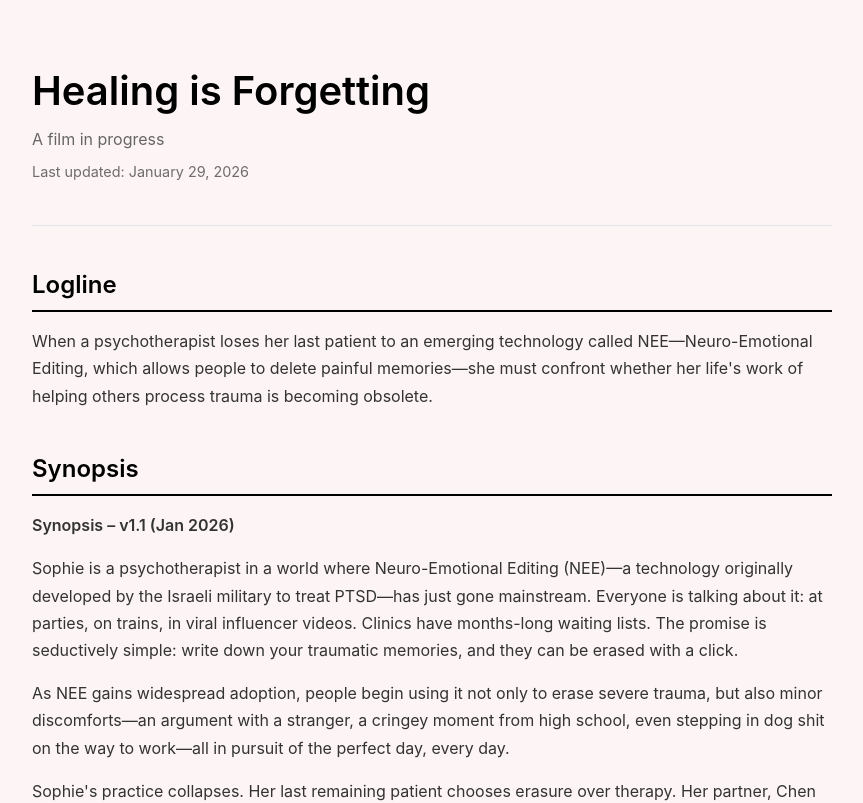
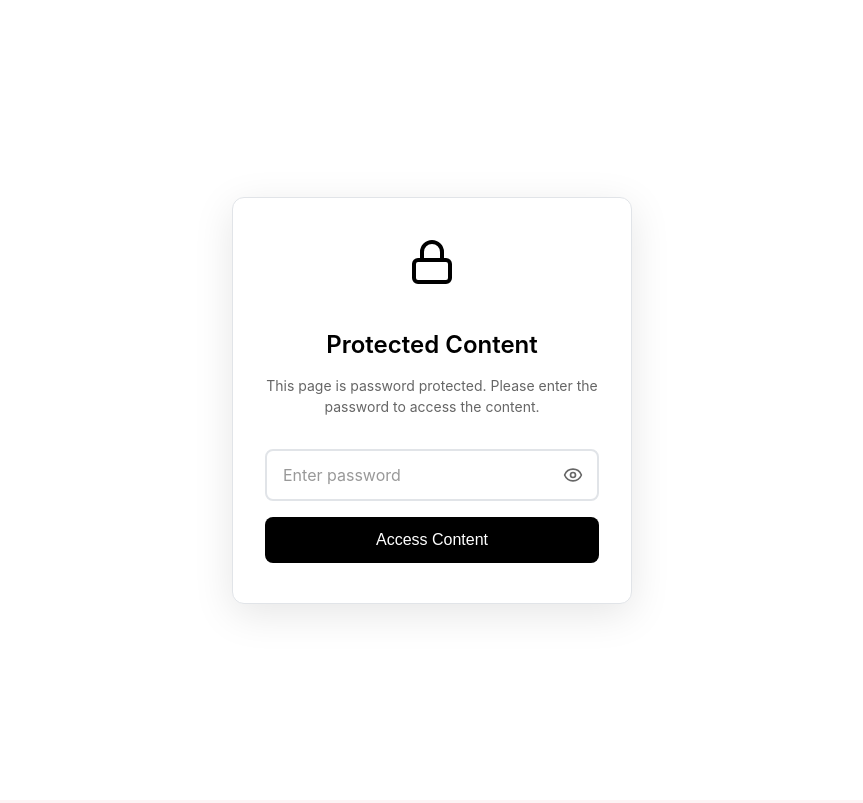
Before and after one commit to Wilfredoo/personal3.0, a React (Create React App) app: page /healingisforgetting in a window 1280 px wide. Shown: the top 803 px of the page, without its empty margins (208-1071 px from the left). Built offline with nearby package versions, Linux system fonts and the light colour scheme; a web font is replaced by a local one.

Commit message:
reintroduce password

```diff
--- a/src/components/HealingIsForgetting/HealingIsForgetting.js
+++ b/src/components/HealingIsForgetting/HealingIsForgetting.js
@@ -1,4 +1,5 @@
-import { useState } from 'react';
+import { useState, useEffect } from 'react';
+import { Lock, Eye, EyeOff } from 'lucide-react';
 import synopses from './synopses';
 import {
   Container,
@@ -18,11 +19,92 @@ import {
   IdeaBoardImage,
   ImageCaption,
   CollapsibleButton,
-  CollapsibleContent
+  CollapsibleContent,
+  PasswordOverlay,
+  PasswordContainer,
+  PasswordCard,
+  PasswordTitle,
+  PasswordDescription,
+  PasswordForm,
+  PasswordInputWrapper,
+  PasswordInput,
+  TogglePasswordButton,
+  SubmitButton,
+  ErrorMessage
 } from './Styles';
 
 export default function HealingIsForgetting() {
   const [showPastSynopses, setShowPastSynopses] = useState(false);
+  const [isAuthenticated, setIsAuthenticated] = useState(false);
+  const [password, setPassword] = useState('');
+  const [showPassword, setShowPassword] = useState(false);
+  const [error, setError] = useState('');
+
+  const CORRECT_PASSWORD = 'healing2026';
+
+  const handleSubmit = (e) => {
+    e.preventDefault();
+    setError('');
+
+    if (password === CORRECT_PASSWORD) {
+      setIsAuthenticated(true);
+      // Store authentication in session storage
+      sessionStorage.setItem('healing-auth', 'true');
+    } else {
+      setError('Incorrect password. Please try again.');
+      setPassword('');
+    }
+  };
+
+  const togglePasswordVisibility = () => {
+    setShowPassword(!showPassword);
+  };
+
+  // Check if user is already authenticated on component mount
+  useEffect(() => {
+    const authStatus = sessionStorage.getItem('healing-auth');
+    if (authStatus === 'true') {
+      setIsAuthenticated(true);
+    }
+  }, []);
+
+  if (!isAuthenticated) {
+    return (
+      <PasswordOverlay>
+        <PasswordContainer>
+          <PasswordCard>
+            <Lock size={48} color="#000" style={{ margin: '0 auto 16px' }} />
+            <PasswordTitle>Protected Content</PasswordTitle>
+            <PasswordDescription>
+              This page is password protected. Please enter the password to access the content.
+            </PasswordDescription>
+            <PasswordForm onSubmit={handleSubmit}>
+              <PasswordInputWrapper>
+                <PasswordInput
+                  type={showPassword ? 'text' : 'password'}
+                  value={password}
+                  onChange={(e) => setPassword(e.target.value)}
+                  placeholder="Enter password"
+                  required
+                />
+                <TogglePasswordButton
+                  type="button"
+                  onClick={togglePasswordVisibility}
+                  aria-label={showPassword ? 'Hide password' : 'Show password'}
+                >
+                  {showPassword ? <EyeOff size={20} /> : <Eye size={20} />}
+                </TogglePasswordButton>
+              </PasswordInputWrapper>
+              <SubmitButton type="submit">
+                Access Content
+              </SubmitButton>
+              {error && <ErrorMessage>{error}</ErrorMessage>}
+            </PasswordForm>
+          </PasswordCard>
+        </PasswordContainer>
+      </PasswordOverlay>
+    );
+  }
 
   return (
     <Container>
```
Lines whose indentation alone changed are shown as unchanged.
